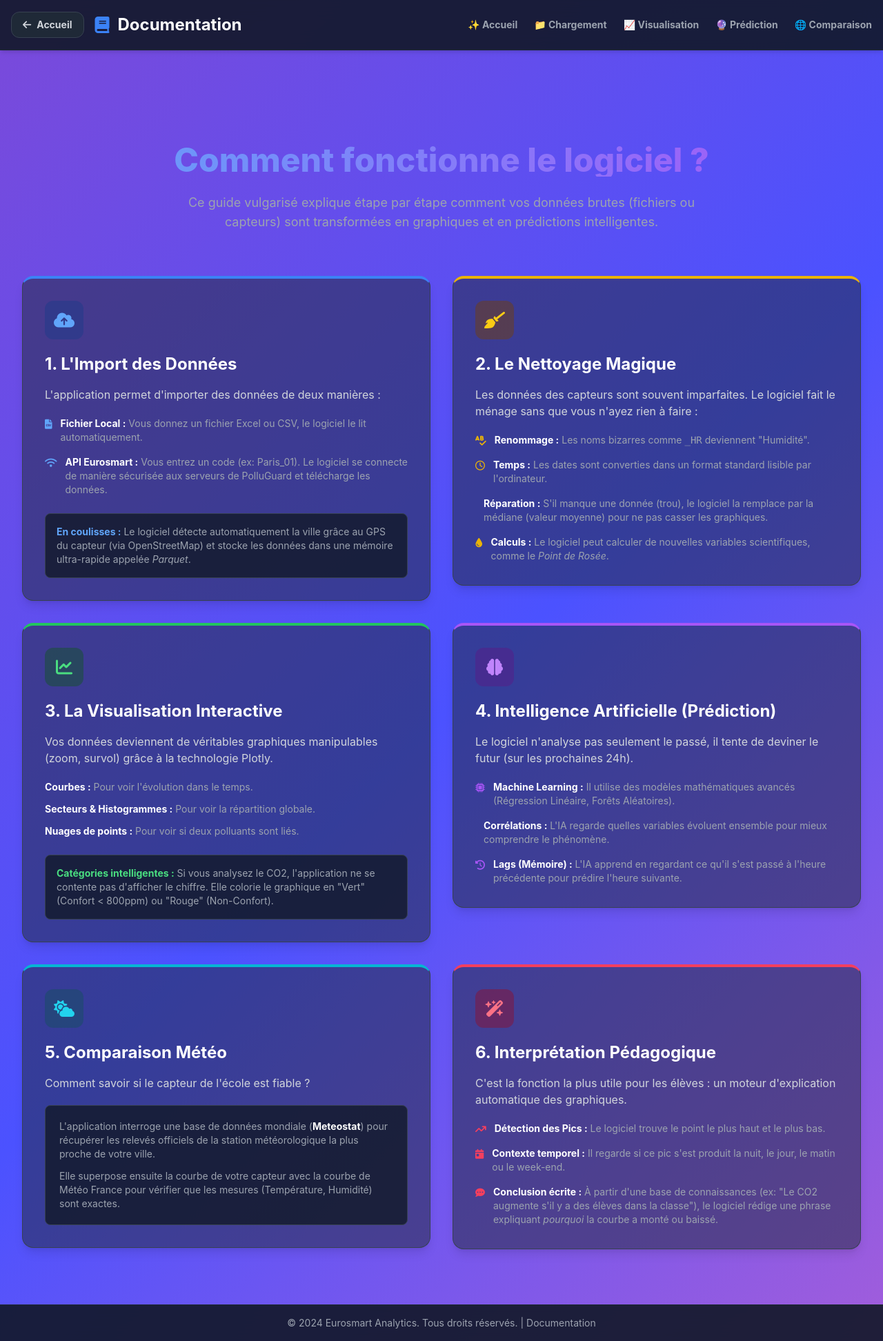
After one commit to madjiguenedotesene/docker, a Flask app: page /documentation in a window 1280 px wide. The commit adds this page. Shown: the whole page at 69% size. Run offline with Flask 3, Linux system fonts and the light colour scheme; some libraries are stand-ins or nearby versions.

Commit message:
documenttaion

```diff
--- a/app.py
+++ b/app.py
@@ -1504,6 +1504,8 @@ def analyze_peaks():
 
     except Exception as e:
         return jsonify({'error': str(e)}), 500
-
+@app.route('/documentation')
+def documentation():
+    return render_template('documentation.html')
 if __name__ == '__main__':
     app.run(debug=True)
--- /dev/null
+++ b/templates/documentation.html
@@ -0,0 +1,140 @@
+<!DOCTYPE html>
+<html lang="fr">
+<head>
+    <meta charset="UTF-8">
+    <meta name="viewport" content="width=device-width, initial-scale=1.0">
+    <title>Documentation - Eurosmart Analytics</title>
+    <script src="https://cdn.tailwindcss.com"></script>
+    <link rel="stylesheet" href="{{ url_for('static', filename='styles.css') }}">
+    <link href="https://cdnjs.cloudflare.com/ajax/libs/font-awesome/6.0.0/css/all.min.css" rel="stylesheet">
+</head>
+<body class="flex flex-col min-h-screen bg-gray-900 text-white antialiased">
+
+    <nav class="fixed top-0 left-0 w-full z-50 p-4 bg-gray-900/90 backdrop-blur-md shadow-md border-b border-gray-800">
+        <div class="container mx-auto flex justify-between items-center relative h-10">
+
+            <div class="flex items-center gap-4 z-10">
+                <a href="/" class="text-gray-300 hover:text-blue-400 transition flex items-center gap-2 text-sm font-bold bg-gray-800 hover:bg-gray-700 px-4 py-2 rounded-xl shadow-sm border border-gray-700">
+                    <i class="fa-solid fa-arrow-left"></i> Accueil
+                </a>
+                <h1 class="text-xl md:text-2xl font-bold text-white flex items-center gap-3 hidden sm:flex">
+                    <i class="fa-solid fa-book text-blue-500"></i> Documentation
+                </h1>
+            </div>
+
+            <nav class="hidden lg:flex gap-6 text-sm font-bold text-gray-400 z-10">
+                <a href="/" class="hover:text-blue-400 transition">✨ Accueil</a>
+                <a href="/upload-data" class="hover:text-blue-400 transition">📁 Chargement</a>
+                <a href="/visualizations" class="hover:text-blue-400 transition">📈 Visualisation</a>
+                <a href="/prediction-modeling" class="hover:text-blue-400 transition">🔮 Prédiction</a>
+                <a href="/comparaison" class="hover:text-blue-400 transition">🌐 Comparaison</a>
+            </nav>
+        </div>
+    </nav>
+
+    <div class="pt-24"></div>
+
+    <main class="container mx-auto px-4 sm:px-6 lg:px-8 mt-8 flex-grow mb-20">
+        <div class="text-center mb-16">
+            <h2 class="text-4xl md:text-5xl font-extrabold mb-6 bg-clip-text text-transparent bg-gradient-to-r from-blue-400 to-purple-500">
+                Comment fonctionne le logiciel ?
+            </h2>
+            <p class="text-lg text-gray-400 max-w-3xl mx-auto">
+                Ce guide vulgarisé explique étape par étape comment vos données brutes (fichiers ou capteurs) sont transformées en graphiques et en prédictions intelligentes.
+            </p>
+        </div>
+
+        <div class="grid grid-cols-1 md:grid-cols-2 gap-8 items-start">
+
+            <section id="upload" class="p-8 rounded-2xl bg-gray-800/50 border border-gray-700 border-t-4 border-t-blue-500 hover:-translate-y-1 transition-transform duration-300 shadow-lg">
+                <div class="inline-flex items-center justify-center w-14 h-14 rounded-xl mb-5 bg-blue-900/50 text-blue-400 text-2xl">
+                    <i class="fa-solid fa-cloud-arrow-up"></i>
+                </div>
+                <h3 class="text-2xl font-bold mb-4 text-white">1. L'Import des Données</h3>
+                <p class="text-gray-300 mb-5">L'application permet d'importer des données de deux manières :</p>
+                <ul class="space-y-4 text-sm text-gray-400">
+                    <li class="flex items-start gap-3"><i class="fa-solid fa-file-csv text-blue-400 mt-1"></i> <span><strong class="text-white">Fichier Local :</strong> Vous donnez un fichier Excel ou CSV, le logiciel le lit automatiquement.</span></li>
+                    <li class="flex items-start gap-3"><i class="fa-solid fa-wifi text-blue-400 mt-1"></i> <span><strong class="text-white">API Eurosmart :</strong> Vous entrez un code (ex: Paris_01). Le logiciel se connecte de manière sécurisée aux serveurs de PolluGuard et télécharge les données.</span></li>
+                </ul>
+                <div class="mt-6 bg-gray-900/80 p-4 rounded-lg text-sm text-gray-400 border border-gray-700">
+                    <strong class="text-blue-400">En coulisses :</strong> Le logiciel détecte automatiquement la ville grâce au GPS du capteur (via OpenStreetMap) et stocke les données dans une mémoire ultra-rapide appelée <em>Parquet</em>.
+                </div>
+            </section>
+
+            <section id="prep" class="p-8 rounded-2xl bg-gray-800/50 border border-gray-700 border-t-4 border-t-yellow-500 hover:-translate-y-1 transition-transform duration-300 shadow-lg">
+                <div class="inline-flex items-center justify-center w-14 h-14 rounded-xl mb-5 bg-yellow-900/50 text-yellow-400 text-2xl">
+                    <i class="fa-solid fa-broom"></i>
+                </div>
+                <h3 class="text-2xl font-bold mb-4 text-white">2. Le Nettoyage Magique</h3>
+                <p class="text-gray-300 mb-5">Les données des capteurs sont souvent imparfaites. Le logiciel fait le ménage sans que vous n'ayez rien à faire :</p>
+                <ul class="space-y-4 text-sm text-gray-400">
+                    <li class="flex items-start gap-3"><i class="fa-solid fa-spell-check text-yellow-500 mt-1"></i> <span><strong class="text-white">Renommage :</strong> Les noms bizarres comme <code>_HR</code> deviennent "Humidité".</span></li>
+                    <li class="flex items-start gap-3"><i class="fa-regular fa-clock text-yellow-500 mt-1"></i> <span><strong class="text-white">Temps :</strong> Les dates sont converties dans un format standard lisible par l'ordinateur.</span></li>
+                    <li class="flex items-start gap-3"><i class="fa-solid fa-plaster text-yellow-500 mt-1"></i> <span><strong class="text-white">Réparation :</strong> S'il manque une donnée (trou), le logiciel la remplace par la médiane (valeur moyenne) pour ne pas casser les graphiques.</span></li>
+                    <li class="flex items-start gap-3"><i class="fa-solid fa-droplet text-yellow-500 mt-1"></i> <span><strong class="text-white">Calculs :</strong> Le logiciel peut calculer de nouvelles variables scientifiques, comme le <em>Point de Rosée</em>.</span></li>
+                </ul>
+            </section>
+
+            <section id="viz" class="p-8 rounded-2xl bg-gray-800/50 border border-gray-700 border-t-4 border-t-green-500 hover:-translate-y-1 transition-transform duration-300 shadow-lg">
+                <div class="inline-flex items-center justify-center w-14 h-14 rounded-xl mb-5 bg-green-900/50 text-green-400 text-2xl">
+                    <i class="fa-solid fa-chart-line"></i>
+                </div>
+                <h3 class="text-2xl font-bold mb-4 text-white">3. La Visualisation Interactive</h3>
+                <p class="text-gray-300 mb-5">Vos données deviennent de véritables graphiques manipulables (zoom, survol) grâce à la technologie Plotly.</p>
+                <ul class="space-y-3 text-sm text-gray-400 mb-6">
+                    <li><strong class="text-white">Courbes :</strong> Pour voir l'évolution dans le temps.</li>
+                    <li><strong class="text-white">Secteurs & Histogrammes :</strong> Pour voir la répartition globale.</li>
+                    <li><strong class="text-white">Nuages de points :</strong> Pour voir si deux polluants sont liés.</li>
+                </ul>
+                <div class="bg-gray-900/80 p-4 rounded-lg text-sm text-gray-400 border border-gray-700">
+                    <strong class="text-green-400">Catégories intelligentes :</strong> Si vous analysez le CO2, l'application ne se contente pas d'afficher le chiffre. Elle colorie le graphique en "Vert" (Confort < 800ppm) ou "Rouge" (Non-Confort).
+                </div>
+            </section>
+
+            <section id="pred" class="p-8 rounded-2xl bg-gray-800/50 border border-gray-700 border-t-4 border-t-purple-500 hover:-translate-y-1 transition-transform duration-300 shadow-lg">
+                <div class="inline-flex items-center justify-center w-14 h-14 rounded-xl mb-5 bg-purple-900/50 text-purple-400 text-2xl">
+                    <i class="fa-solid fa-brain"></i>
+                </div>
+                <h3 class="text-2xl font-bold mb-4 text-white">4. Intelligence Artificielle (Prédiction)</h3>
+                <p class="text-gray-300 mb-5">Le logiciel n'analyse pas seulement le passé, il tente de deviner le futur (sur les prochaines 24h).</p>
+                <ul class="space-y-4 text-sm text-gray-400">
+                    <li class="flex items-start gap-3"><i class="fa-solid fa-microchip text-purple-500 mt-1"></i> <span><strong class="text-white">Machine Learning :</strong> Il utilise des modèles mathématiques avancés (Régression Linéaire, Forêts Aléatoires).</span></li>
+                    <li class="flex items-start gap-3"><i class="fa-solid fa-magnifying-glass-chart text-purple-500 mt-1"></i> <span><strong class="text-white">Corrélations :</strong> L'IA regarde quelles variables évoluent ensemble pour mieux comprendre le phénomène.</span></li>
+                    <li class="flex items-start gap-3"><i class="fa-solid fa-clock-rotate-left text-purple-500 mt-1"></i> <span><strong class="text-white">Lags (Mémoire) :</strong> L'IA apprend en regardant ce qu'il s'est passé à l'heure précédente pour prédire l'heure suivante.</span></li>
+                </ul>
+            </section>
+
+            <section id="meteo" class="p-8 rounded-2xl bg-gray-800/50 border border-gray-700 border-t-4 border-t-cyan-500 hover:-translate-y-1 transition-transform duration-300 shadow-lg">
+                <div class="inline-flex items-center justify-center w-14 h-14 rounded-xl mb-5 bg-cyan-900/50 text-cyan-400 text-2xl">
+                    <i class="fa-solid fa-cloud-sun"></i>
+                </div>
+                <h3 class="text-2xl font-bold mb-4 text-white">5. Comparaison Météo</h3>
+                <p class="text-gray-300 mb-5">Comment savoir si le capteur de l'école est fiable ?</p>
+                <div class="bg-gray-900/80 p-5 rounded-lg text-sm text-gray-400 border border-gray-700">
+                    <p>L'application interroge une base de données mondiale (<span class="font-bold text-white">Meteostat</span>) pour récupérer les relevés officiels de la station météorologique la plus proche de votre ville.</p>
+                    <p class="mt-3">Elle superpose ensuite la courbe de votre capteur avec la courbe de Météo France pour vérifier que les mesures (Température, Humidité) sont exactes.</p>
+                </div>
+            </section>
+
+            <section id="ia-analyse" class="p-8 rounded-2xl bg-gray-800/50 border border-gray-700 border-t-4 border-t-rose-500 hover:-translate-y-1 transition-transform duration-300 shadow-lg">
+                <div class="inline-flex items-center justify-center w-14 h-14 rounded-xl mb-5 bg-rose-900/50 text-rose-400 text-2xl">
+                    <i class="fa-solid fa-wand-magic-sparkles"></i>
+                </div>
+                <h3 class="text-2xl font-bold mb-4 text-white">6. Interprétation Pédagogique</h3>
+                <p class="text-gray-300 mb-5">C'est la fonction la plus utile pour les élèves : un moteur d'explication automatique des graphiques.</p>
+                <ul class="space-y-4 text-sm text-gray-400">
+                    <li class="flex items-start gap-3"><i class="fa-solid fa-arrow-trend-up text-rose-500 mt-1"></i> <span><strong class="text-white">Détection des Pics :</strong> Le logiciel trouve le point le plus haut et le plus bas.</span></li>
+                    <li class="flex items-start gap-3"><i class="fa-solid fa-calendar-day text-rose-500 mt-1"></i> <span><strong class="text-white">Contexte temporel :</strong> Il regarde si ce pic s'est produit la nuit, le jour, le matin ou le week-end.</span></li>
+                    <li class="flex items-start gap-3"><i class="fa-solid fa-comment-dots text-rose-500 mt-1"></i> <span><strong class="text-white">Conclusion écrite :</strong> À partir d'une base de connaissances (ex: "Le CO2 augmente s'il y a des élèves dans la classe"), le logiciel rédige une phrase expliquant <em>pourquoi</em> la courbe a monté ou baissé.</span></li>
+                </ul>
+            </section>
+
+        </div>
+    </main>
+
+     <footer class="bg-gray-900/90 backdrop-blur-md border-t border-gray-800 p-4 text-center text-sm text-gray-400">
+        &copy; 2024 Eurosmart Analytics. Tous droits réservés. | <a href="/documentation" class="hover:text-blue-400 transition">Documentation</a>
+     </footer>
+
+</body>
+</html>
--- a/templates/upload_data.html
+++ b/templates/upload_data.html
@@ -121,8 +121,8 @@
         <div class="container mx-auto flex flex-wrap justify-center gap-6">
             <a href="/" class="nav-link">✨ Accueil</a>
             <a href="/upload-data" class="nav-link">📁 Chargement</a>
+            <a href="/visualizations" class="nav-link">📈 Visualisation</a>
             <a href="/prediction-modeling" class="nav-link">🔮 Prédiction</a>
-            <a href="/visualizations" class="nav-link">📈 Visualisation</a>
             <a href="/comparaison" class="nav-link">🌐 Comparaison</a>
         </div>
     </footer>
```
Also changed, not shown: catboost_info/catboost_training.json (+100 -100 lines), templates/index.html (+93 -49 lines), 9 other files.
